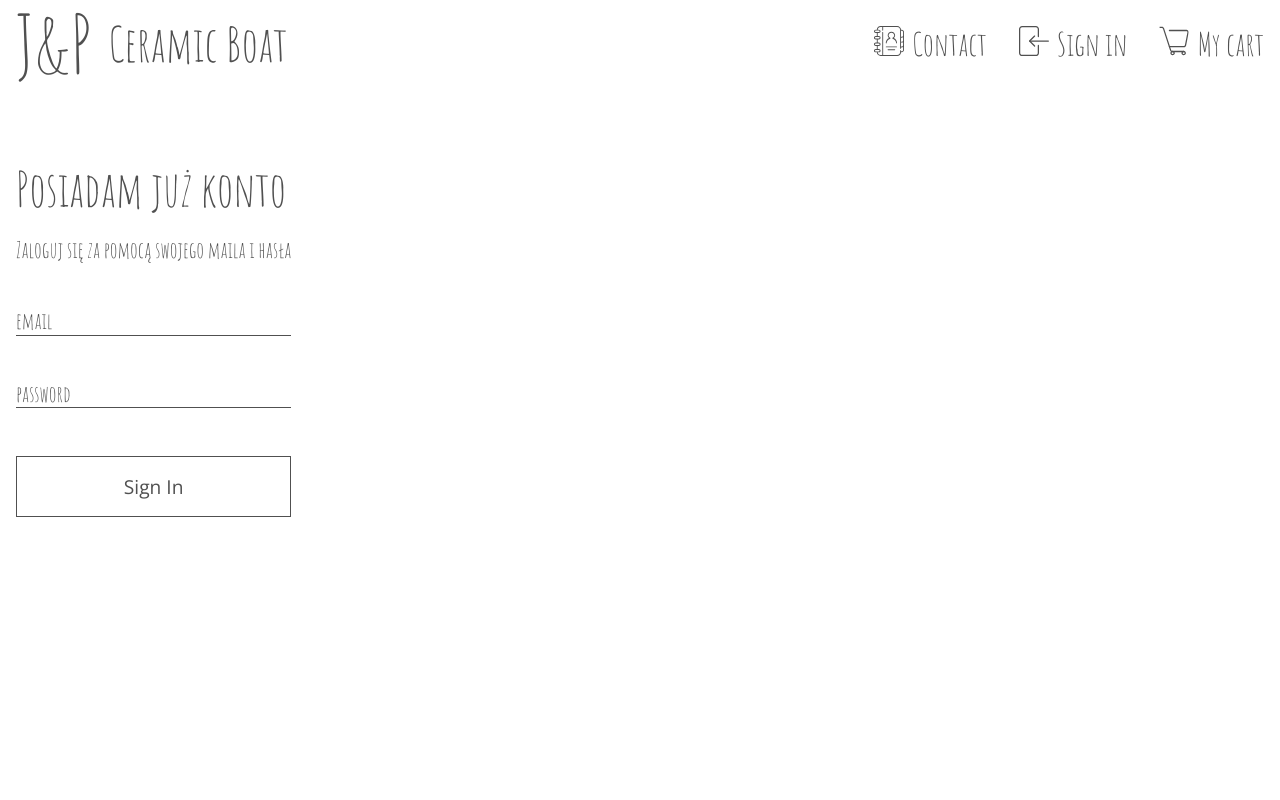
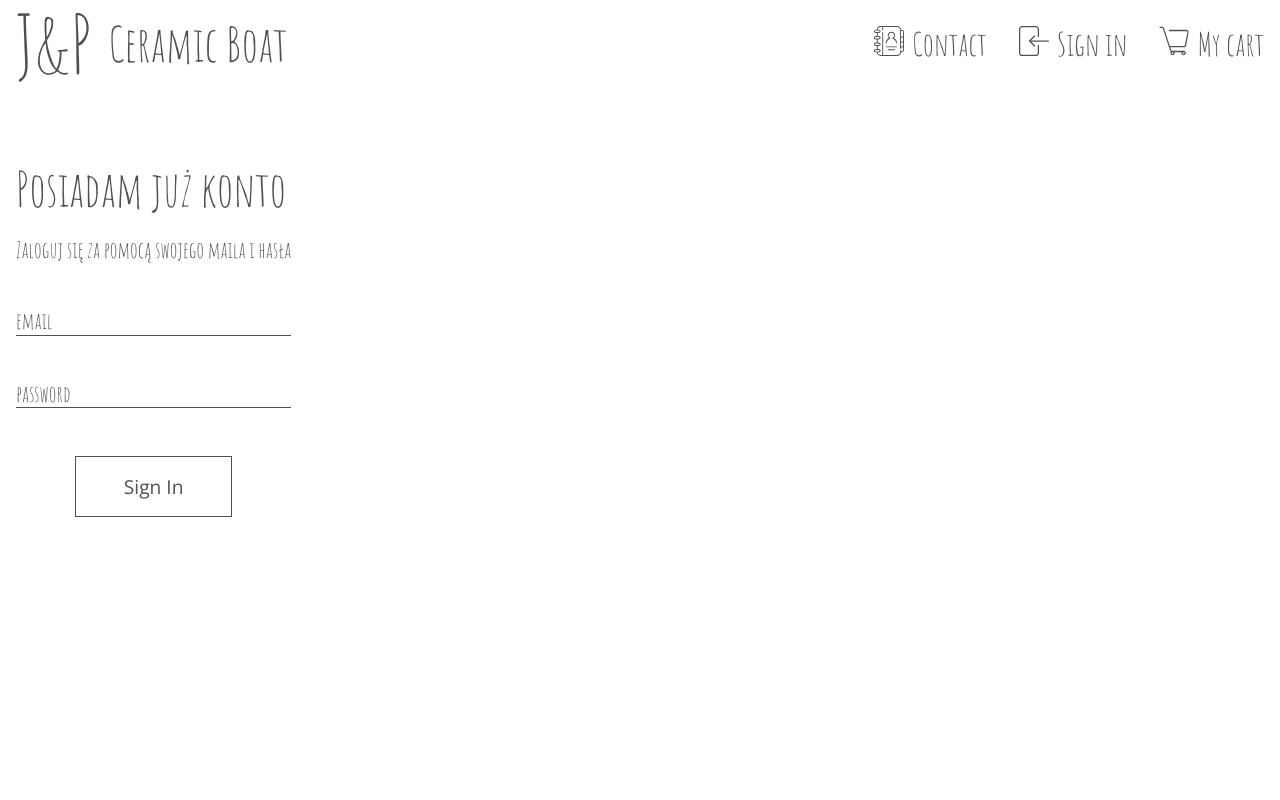
Before and after one commit to marcelina-hasiak/ceramic-shop, a React (Create React App) app: page /logowanie in a window 1280 px wide. Shown: the top 800 px of the page. Built offline with nearby package versions, Linux system fonts and the light colour scheme.

Commit message:
Add styles to custom button.

```diff
--- a/src/components/custom-button/custom-button.module.scss
+++ b/src/components/custom-button/custom-button.module.scss
@@ -1,16 +1,33 @@
 .custom-button {
+  align-self: center;
   color: #505050;
   font-size: 1.2rem;
   font-family: 'Open Sans';
   border: 1px solid #505050;
-  box-shadow: inset 0 0 0 0 #505050;
-  border-radius: 0px;
-  background: transparent;
+  background: none;
   padding: 1rem 3rem;
-  transition: ease-in-out 0.6s;
+  position: relative;
+  z-index: 1;
   cursor: pointer;
+  transition: 0.6s ease-in-out;
+  &::before {
+    content: '';
+    position: absolute;
+    top: 0;
+    left: 0;
+    width: 100%;
+    height: 100%;
+    background: #868585;
+    transform: scaleX(0);
+    transform-origin: left;
+    transition: ease-in-out 0.6s;
+    z-index: -1;
+  }
   &:hover {
-    box-shadow: inset 300px 0 0 0 #505050;
     color: white;
+    &::before {
+      transform: scaleX(1);
+    }
   }
+
 }
```
